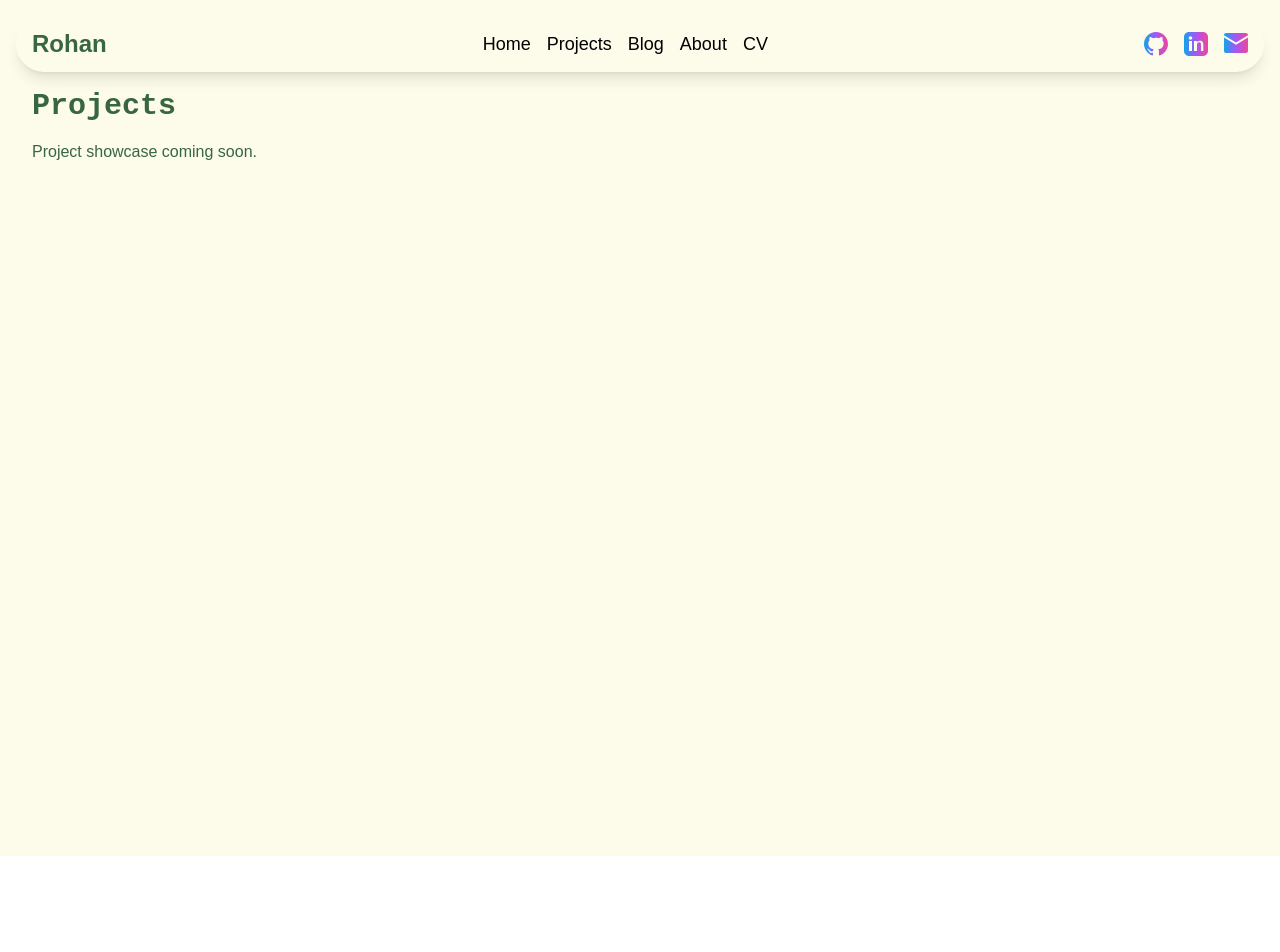
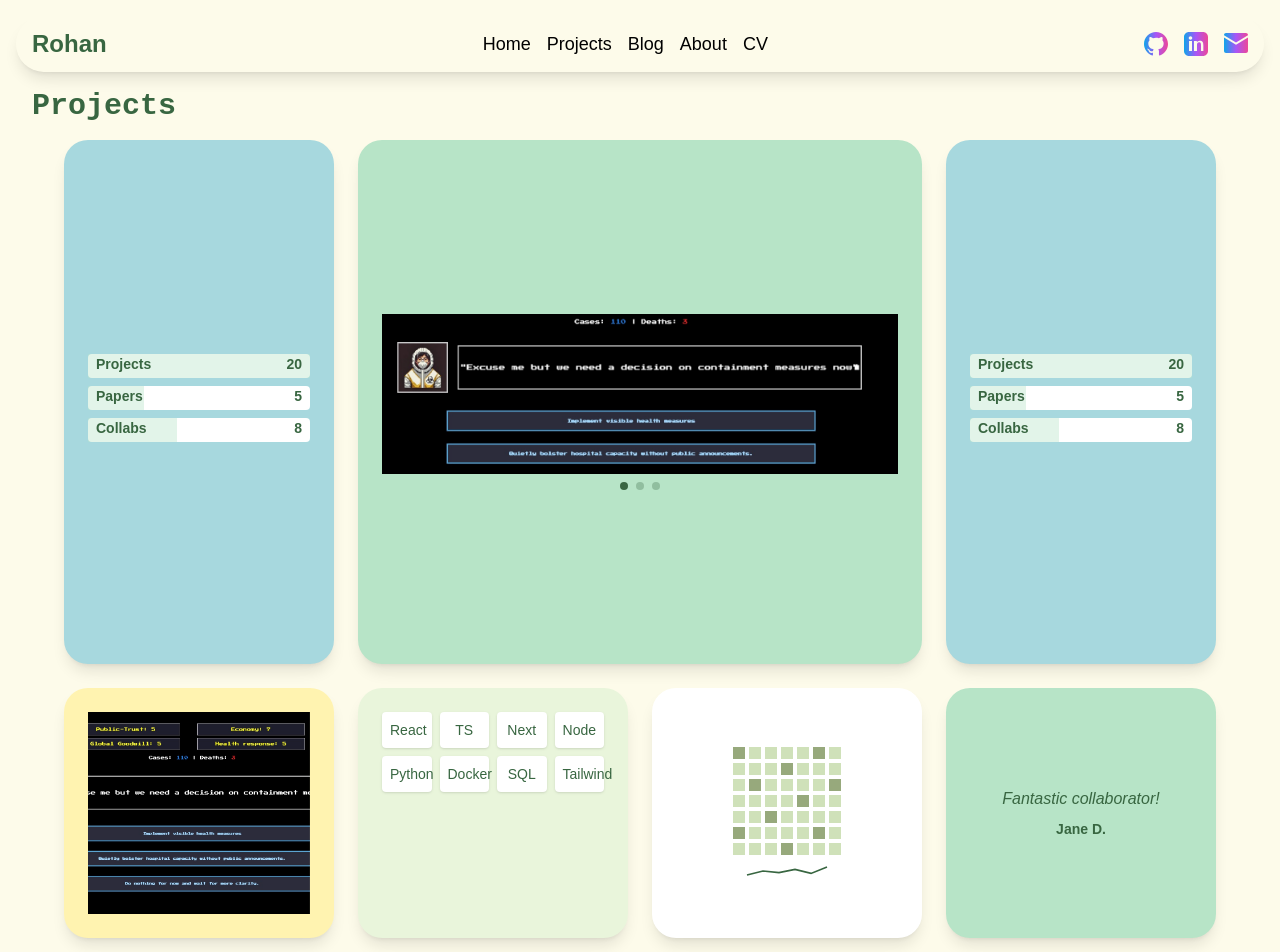
Before and after one commit to SUPA5INGH/personal-website, a Next.js app: page /projects in a window 1280 px wide. Shown: the top 952 px of the page. Before the commit the page ends 856 px from the top, so only its background shows below. Built offline with nearby package versions, Linux system fonts and the light colour scheme.

Commit message:
Add project showcase layout with Bento tiles

```diff
--- a/components/BentoPageTransition.tsx
+++ b/components/BentoPageTransition.tsx
@@ -188,17 +188,17 @@ export default function BentoPageTransition({
   return (
     <BentoContext.Provider value={{ startTransition }}>
       {children}
+      {isTransitioning && (
         <div
           id="bento-overlay"
           aria-hidden="true"
           className="bento-transition-overlay"
           style={{
-          visibility: isTransitioning ? 'visible' : 'hidden',
             //@ts-ignore
-
             '--end-color': color,
           }}
         />
+      )}
 
     </BentoContext.Provider>
   );
--- /dev/null
+++ b/components/BentoTile.tsx
@@ -0,0 +1,16 @@
+import React from 'react';
+
+interface BentoTileProps {
+  className?: string;
+  children: React.ReactNode;
+}
+
+export default function BentoTile({ children, className = '' }: BentoTileProps) {
+  return (
+    <div
+      className={`rounded-3xl p-6 shadow-lg hover:scale-105 transition-transform animate-fall ${className}`}
+    >
+      {children}
+    </div>
+  );
+}
--- a/package.json
+++ b/package.json
@@ -11,6 +11,7 @@
     "test": "jest"
   },
   "dependencies": {
+    "framer-motion": "^10.16.2",
     "next": "14.1.0",
     "react": "18.2.0",
     "react-dom": "18.2.0"
--- a/pages/projects.tsx
+++ b/pages/projects.tsx
@@ -1,10 +1,48 @@
-
-import React from 'react';
+import React, { useState, useEffect } from 'react';
 import Head from 'next/head';
+import Image from 'next/image';
+import { motion, AnimatePresence } from 'framer-motion';
 
 import Layout from '../components/Layout';
+import BentoTile from '../components/BentoTile';
+
+const kpis = [
+  { label: 'Projects', value: 20 },
+  { label: 'Papers', value: 5 },
+  { label: 'Collabs', value: 8 },
+];
+
+const slides = [
+  { title: 'Open Source Dashboard', img: '/images/pandemic_game.jpg' },
+  { title: 'Telehealth Toolkit', img: '/images/pandemic_game.jpg' },
+  { title: 'Rapid Response App', img: '/images/pandemic_game.jpg' },
+];
+
+const testimonials = [
+  { quote: 'Fantastic collaborator!', author: 'Jane D.' },
+  { quote: 'Brings great energy to teams.', author: 'A. Smith' },
+  { quote: 'Always delivers quality work.', author: 'K. Patel' },
+];
 
 export default function Projects() {
+  const [[page, direction], setPage] = useState<[number, number]>([0, 0]);
+  const [flipped, setFlipped] = useState(false);
+  const [testiIndex, setTestiIndex] = useState(0);
+
+  const paginate = (newDirection: number) => {
+    setPage([page + newDirection, newDirection]);
+  };
+
+  const index = ((page % slides.length) + slides.length) % slides.length;
+
+  useEffect(() => {
+    const id = setInterval(
+      () => setTestiIndex((i) => (i + 1) % testimonials.length),
+      8000,
+    );
+    return () => clearInterval(id);
+  }, []);
+
   return (
     <Layout>
       <Head>
@@ -12,7 +50,145 @@ export default function Projects() {
       </Head>
       <div className="min-h-screen p-8 bg-cream text-dark-green">
         <h1 className="text-3xl font-bold mb-4">Projects</h1>
-        <p>Project showcase coming soon.</p>
+        <div className="bento-grid grid gap-6 auto-rows-[250px] grid-cols-1 sm:grid-cols-2 lg:grid-cols-4 max-w-6xl mx-auto">
+          {/* KPI left */}
+          <BentoTile className="lg:row-span-2 bg-pastel-blue flex flex-col justify-center">
+            {kpis.map((kpi) => (
+              <div key={kpi.label} className="mb-2">
+                <div className="relative h-6 bg-white rounded">
+                  <div
+                    className="absolute inset-0 bg-pastel-green opacity-40"
+                    style={{ width: `${kpi.value * 5}%` }}
+                  />
+                  <div className="relative z-10 flex justify-between px-2 text-sm font-semibold">
+                    <span>{kpi.label}</span>
+                    <span>{kpi.value}</span>
+                  </div>
+                </div>
+              </div>
+            ))}
+          </BentoTile>
+          {/* Carousel */}
+          <BentoTile className="lg:col-span-2 lg:row-span-2 bg-pastel-green flex flex-col items-center justify-center">
+            <div className="relative w-full h-40 overflow-hidden">
+              <AnimatePresence initial={false} custom={direction}>
+                <motion.div
+                  key={page}
+                  custom={direction}
+                  className="absolute w-full h-full flex items-center justify-center"
+                  variants={{
+                    enter: (d: number) => ({ x: d > 0 ? 300 : -300, opacity: 0 }),
+                    center: { x: 0, opacity: 1 },
+                    exit: (d: number) => ({ x: d < 0 ? 300 : -300, opacity: 0 }),
+                  }}
+                  initial="enter"
+                  animate="center"
+                  exit="exit"
+                  transition={{ duration: 0.5 }}
+                  drag="x"
+                  dragConstraints={{ left: 0, right: 0 }}
+                  onDragEnd={(e, { offset }) => {
+                    if (offset.x < -50) paginate(1);
+                    else if (offset.x > 50) paginate(-1);
+                  }}
+                >
+                  <Image src={slides[index].img} alt={slides[index].title} fill className="object-cover" />
+                </motion.div>
+              </AnimatePresence>
+            </div>
+            <motion.div drag="x" className="mt-2 flex space-x-2 cursor-grab">
+              {slides.map((_, i) => (
+                <button
+                  key={i}
+                  onClick={() => setPage([i, i > index ? 1 : -1])}
+                  className={`h-2 w-2 rounded-full ${i === index ? 'bg-dark-green' : 'bg-dark-green/30'}`}
+                />
+              ))}
+            </motion.div>
+          </BentoTile>
+          {/* KPI right */}
+          <BentoTile className="lg:row-span-2 bg-pastel-blue flex flex-col justify-center">
+            {kpis.map((kpi) => (
+              <div key={kpi.label} className="mb-2">
+                <div className="relative h-6 bg-white rounded">
+                  <div
+                    className="absolute inset-0 bg-pastel-green opacity-40"
+                    style={{ width: `${kpi.value * 5}%` }}
+                  />
+                  <div className="relative z-10 flex justify-between px-2 text-sm font-semibold">
+                    <span>{kpi.label}</span>
+                    <span>{kpi.value}</span>
+                  </div>
+                </div>
+              </div>
+            ))}
+          </BentoTile>
+          {/* Case Study flip card */}
+          <BentoTile
+            className="relative bg-pastel-yellow cursor-pointer"
+            onClick={() => setFlipped(!flipped)}
+          >
+            <div
+              className={`relative w-full h-full [transform-style:preserve-3d] transition-transform duration-500 ${flipped ? 'rotate-y-180' : ''}`}
+            >
+              <div className="absolute inset-0 backface-hidden flex items-center justify-center">
+                <p className="font-semibold">Case Study of the Month</p>
+              </div>
+              <div className="absolute inset-0 rotate-y-180 backface-hidden flex items-center justify-center">
+                <Image src="/images/pandemic_game.jpg" alt="Root cause" fill className="object-cover" />
+              </div>
+            </div>
+          </BentoTile>
+          {/* Skill stack matrix */}
+          <BentoTile className="bg-sage-100 animate-fall-fast">
+            <div className="grid grid-cols-4 gap-2 text-center text-sm font-medium">
+              {['React', 'TS', 'Next', 'Node', 'Python', 'Docker', 'SQL', 'Tailwind'].map((skill) => (
+                <div key={skill} className="p-2 bg-white rounded shadow">
+                  {skill}
+                </div>
+              ))}
+            </div>
+          </BentoTile>
+          {/* GitHub pulse heatmap */}
+          <BentoTile className="bg-white flex flex-col items-center justify-center">
+            <div className="grid grid-cols-7 gap-1">
+              {Array.from({ length: 49 }).map((_, i) => (
+                <div
+                  key={i}
+                  className="w-3 h-3"
+                  style={{ backgroundColor: i % 5 === 0 ? '#97A97C' : '#CFE1B9' }}
+                />
+              ))}
+            </div>
+            <svg viewBox="0 0 100 20" className="mt-2 w-full h-4">
+              <polyline
+                fill="none"
+                stroke="#386641"
+                strokeWidth="2"
+                points="0,15 20,10 40,12 60,8 80,13 100,5"
+              />
+            </svg>
+          </BentoTile>
+          {/* LinkedIn testimonials */}
+          <BentoTile className="bg-pastel-green flex flex-col items-center justify-center">
+            <div className="text-center">
+              <p className="italic mb-2 transition-opacity duration-300">
+                {testimonials[testiIndex].quote}
+              </p>
+              <p className="text-sm font-semibold">{testimonials[testiIndex].author}</p>
+            </div>
+          </BentoTile>
+          {/* Contact CTA */}
+          <BentoTile className="lg:col-span-4 bg-dark-green text-white text-center">
+            <h2 className="text-xl font-bold mb-2">Let&apos;s work together</h2>
+            <p>
+              Email:{' '}
+              <a href="mailto:email@example.com" className="underline">
+                email@example.com
+              </a>
+            </p>
+          </BentoTile>
+        </div>
       </div>
     </Layout>
   );
--- a/tailwind.config.js
+++ b/tailwind.config.js
@@ -30,6 +30,10 @@ module.exports = {
           '0%': { transform: 'translateY(-40px)', opacity: '0' },
           '100%': { transform: 'translateY(0)', opacity: '1' },
         },
+        flip: {
+          '0%': { transform: 'rotateY(0deg)' },
+          '100%': { transform: 'rotateY(180deg)' },
+        },
         ripple: {
           '0%': { transform: 'scale(0)', opacity: '0.6' },
           '100%': { transform: 'scale(1)', opacity: '0' },
@@ -39,6 +43,8 @@ module.exports = {
         jiggle: 'jiggle 0.3s ease',
         fall: 'fall 0.4s ease-out both',
         ripple: 'ripple 0.6s ease-out forwards',
+        'fall-fast': 'fall 0.28s ease-out both',
+        flip: 'flip 0.6s ease-in-out forwards',
       },
     },
   },
```
Also changed, not shown: 1 other file (tests, documents, lock files or other folders). Lines whose indentation alone changed are shown as unchanged.
